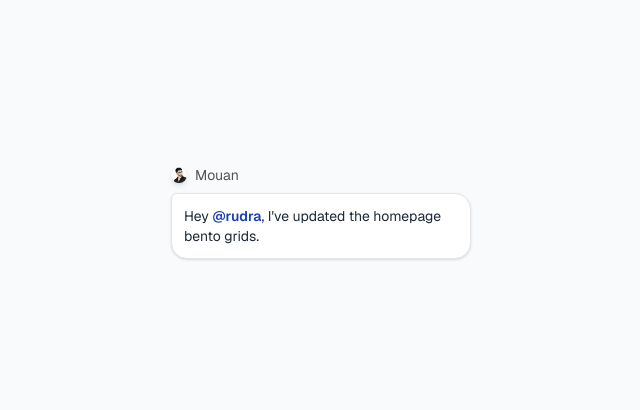
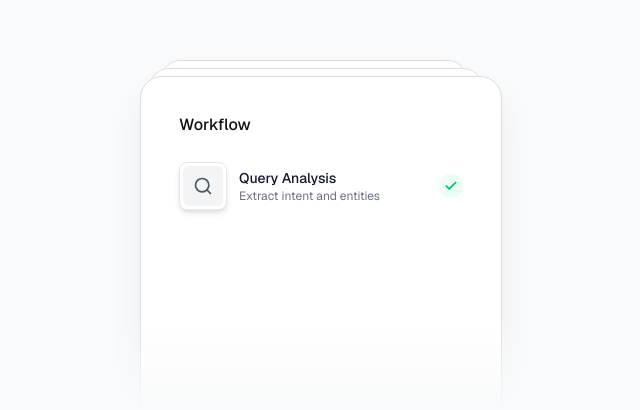
Before and after one commit to mouanvikram/components-challenge, a Next.js app in the folder day-31-to-60/day-43-to-day-60/components/: page / in a window 1280 px wide. Shown: the part 188-598 px from the top of the page, without its empty margins (319-959 px from the left). Built offline with nearby package versions, Linux system fonts and the light colour scheme.

Commit message:
added card_stack_2

```diff
--- a/day-31-to-60/day-43-to-day-60/components/src/app/page.tsx
+++ b/day-31-to-60/day-43-to-day-60/components/src/app/page.tsx
@@ -1,11 +1,11 @@
 "use client";
 
-import MessageRecieved from "@/components/ui/message_recieved";
+import CardsStack2 from "@/components/ui/cards_stack_2";
 
 export default function HomePage() {
   return (
     <main className="flex min-h-screen items-center justify-center gap-6 bg-gray-50">
-      <MessageRecieved />
+      <CardsStack2 />
     </main>
   );
 }
--- /dev/null
+++ b/day-31-to-60/day-43-to-day-60/components/src/components/ui/cards_stack_2.tsx
@@ -0,0 +1,76 @@
+"use client";
+
+import { Search, Check } from "lucide-react";
+import { cn } from "@/lib/utils";
+
+type CardsStack1Props = {
+  className?: string;
+};
+
+const invoiceFields = [
+  { label: "Client", width: "w-[78px]" },
+  { label: "Project", width: "w-[122px]" },
+  { label: "Status", width: "w-[96px]" },
+];
+
+const stackCards = [
+  "left-[50px] top-[48px] h-[274px] w-[306px] rounded-[19px]",
+  "left-[38px] top-[56px] h-[278px] w-[334px] rounded-[20px]",
+];
+
+export default function CardsStack2({ className }: CardsStack1Props) {
+  return (
+    <div
+      className={cn("relative h-100 w-105", className)}
+      style={{
+        maskImage:
+          "linear-gradient(to bottom, black 0%, black 76%, transparent 100%)",
+        WebkitMaskImage:
+          "linear-gradient(to bottom, black 0%, black 76%, transparent 100%)",
+      }}
+    >
+      {stackCards.map((card, index) => (
+        <div
+          key={card}
+          className={cn(
+            "absolute border border-[#dedede] bg-white shadow-[0_10px_24px_rgba(15,23,42,0.03)]",
+            card,
+          )}
+          style={{ zIndex: index + 1 }}
+        />
+      ))}
+
+      <section className="absolute left-7.25 top-16 z-10 h-90 w-90.5 overflow-hidden rounded-[22px] border border-[#dddddd] bg-white px-9.5 pt-9 shadow-[0_18px_35px_rgba(15,23,42,0.05)]">
+        <div className="mb-4 h-6.25 w-6.26">
+          <div className="relative h-full w-full font-medium text-[#111111]">
+            Workflow
+          </div>
+        </div>
+
+        <div className="relative z-10">
+          <div className="w-full flex items-center justify-between gap-4 bg-white py-2 ">
+            <div className="flex items-center gap-3">
+              <div className="flex h-12 w-12 items-center justify-center rounded-lg border border-gray-200 bg-white shadow-md ">
+                <div className="bg-gray-100 flex h-10 w-10 items-center justify-center rounded-md">
+                  <Search size={20} className="text-gray-600" />
+                </div>
+              </div>
+              <div>
+                <h3 className="text-sm font-medium text-gray-900">
+                  Query Analysis
+                </h3>
+                <p className="text-xs text-gray-500">
+                  Extract intent and entities
+                </p>
+              </div>
+            </div>
+
+            <div className="ml-2 flex h-6 w-6 items-center justify-center rounded-full bg-emerald-50">
+              <Check size={14} className="text-emerald-500" strokeWidth={3} />
+            </div>
+          </div>
+        </div>
+      </section>
+    </div>
+  );
+}
```
